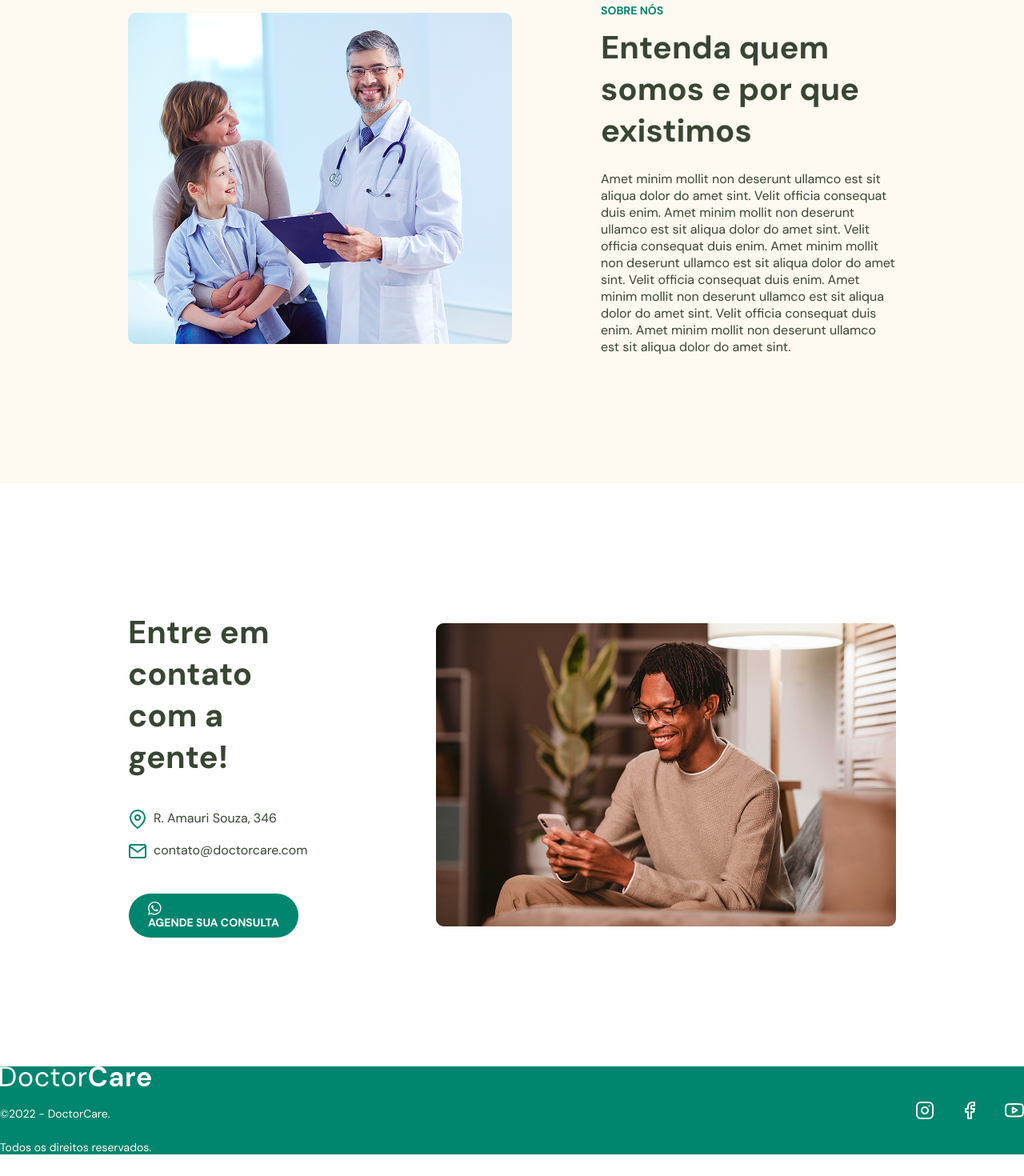
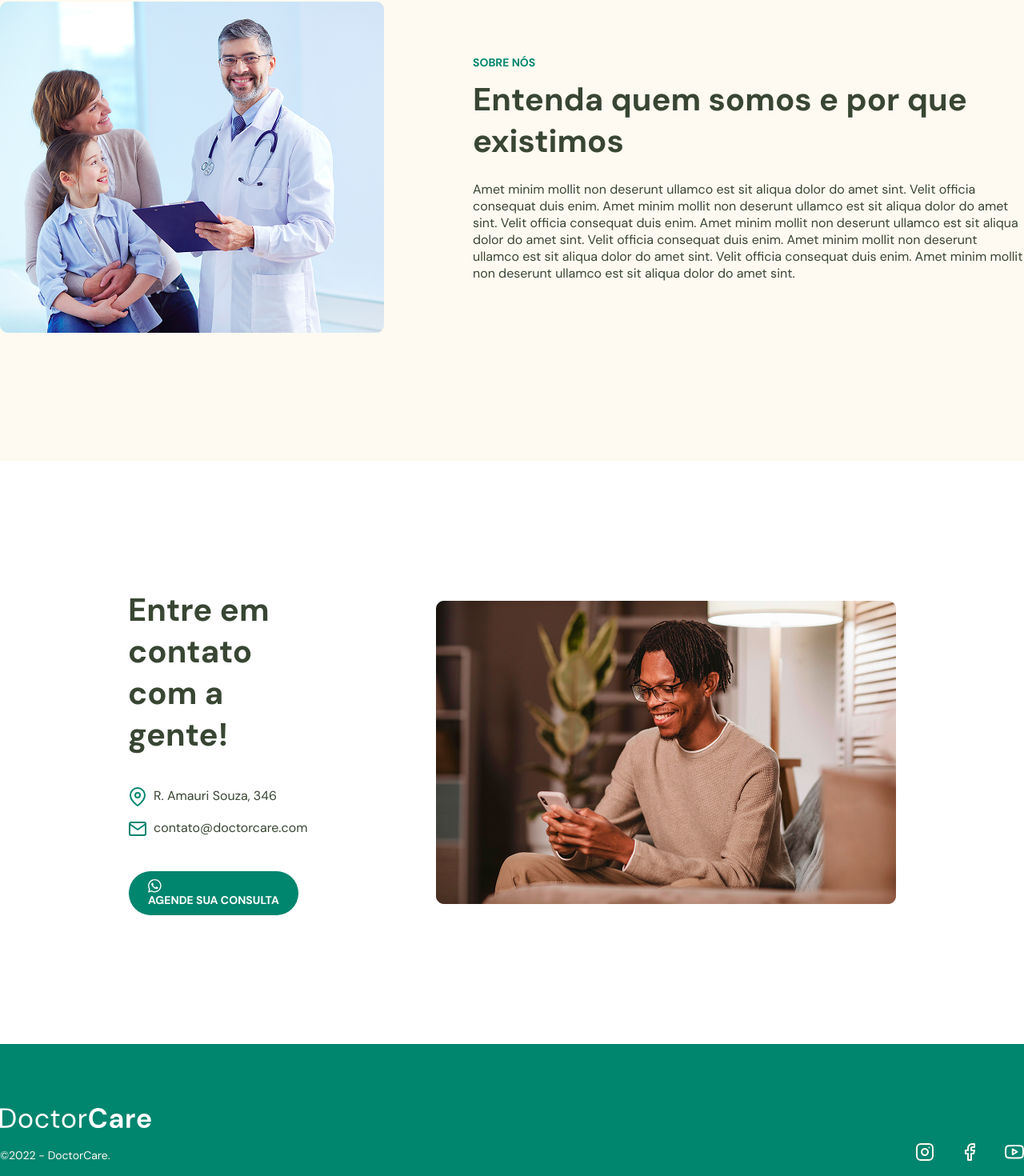
Before and after one commit to domdq/DoctorCare, a React (Vite) app: page / in a window 1280 px wide. Shown: the part 1817-3287 px from the top of the page at 80% size. Before the commit the page ends 3260 px from the top, so only its background shows below. Built offline with nearby package versions, Linux system fonts and the light colour scheme.

Commit message:
DoctorCare

```diff
--- a/src/components/Footer/Footer.css
+++ b/src/components/Footer/Footer.css
@@ -1,20 +1,9 @@
-:root {
-  --green: #00856f;
-  --green-light: #dce9e2;
-  --beige: #fffaf1;
-  --green-hover: #00453a;
-
-  --gray: #061800;
-  --paragraph: #384633;
-  --white: #3e3e3e;
-}
-
 footer {
   background: var(--green);
 }
 
 .content-footer {
-  padding: 80apx;
+  padding: 80px 0px;
   display: flex;
   align-items: center;
   justify-content: space-between;
--- a/src/components/SectionSobre/SectionSobre.css
+++ b/src/components/SectionSobre/SectionSobre.css
@@ -7,7 +7,7 @@
   gap: 67px;
   align-items: center;
   justify-content: center;
-  padding: 160px;
+  padding: 160px 0px;
 }
 
 .sobre-info span {
```
Also changed, not shown: 1 other file (tests, documents, lock files or other folders).
